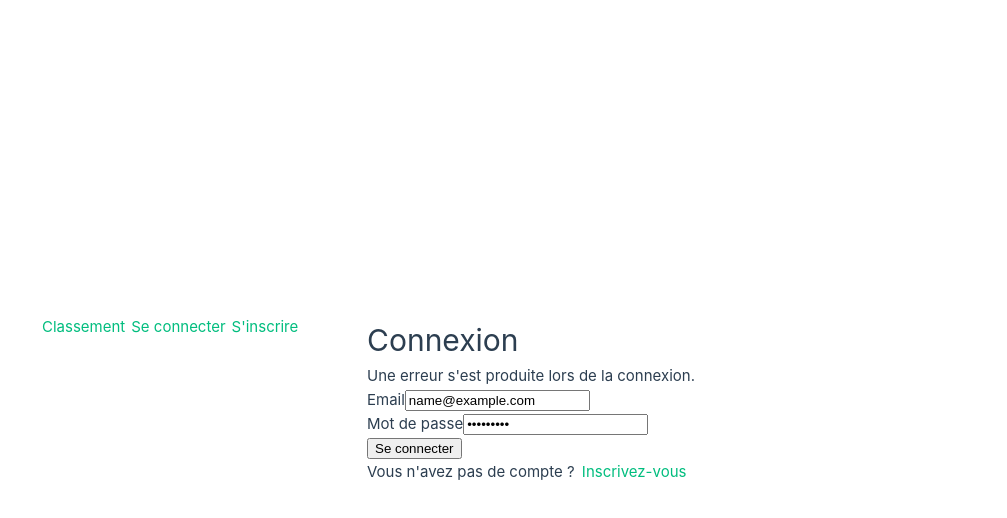
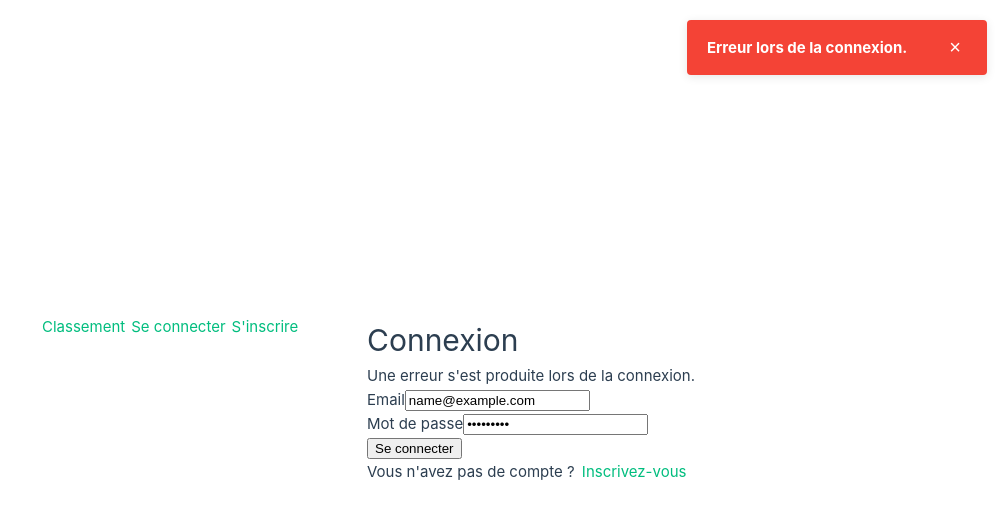
Before and after one commit to AstatePNG/metrolympiades, a Vue app: page /login in a window 1280 px wide. Both pictures are taken after typing "name@example.com", "Sample123" into the empty fields and a click on the button "Se connecter". Shown: the top 518 px of the page, without its empty margins (273-1280 px from the left). Built offline with nearby package versions, Linux system fonts and the light colour scheme; no server answers.

Commit message:
Affiche des messages lorsque que l'on s'inscrit ou se connecte

```diff
--- a/src/App.vue
+++ b/src/App.vue
@@ -1,6 +1,7 @@
 <script setup>
-import { computed,onMounted } from 'vue'
-import {useRouter } from 'vue-router'
+import { computed, onMounted } from 'vue'
+import { useRouter } from 'vue-router'
+import { notificationStore } from './stores/notification'
 
 const router = useRouter()
 const isAuthenticated = computed(() => !!localStorage.getItem('token'))
@@ -8,6 +9,7 @@ const isAuthenticated = computed(() => !!localStorage.getItem('token'))
 const logout = () => {
   localStorage.removeItem('token')
   localStorage.removeItem('user')
+  notificationStore.showNotification('Vous avez été déconnecté avec succès')
   router.push('/login')
 }
 
@@ -36,6 +38,12 @@ onMounted(() => {
       </span>
     </nav>
   </header>
+  <div v-if="notificationStore.show"
+       class="notification"
+       :class="notificationStore.type">
+    {{ notificationStore.message}}
+    <button class="close-btn" @click="notificationStore.hide">&times;</button>
+  </div>
 
   <main>
     <router-view />
@@ -47,9 +55,40 @@ header {
   line-height: 1.5;
 }
 
+.notification {
+  position: fixed;
+  top: 20px;
+  right: 20px;
+  padding: 15px 20px;
+  border-radius: 4px;
+  color: white;
+  font-weight: bold;
+  display: flex;
+  align-items: center;
+  justify-content: space-between;
+  min-width: 300px;
+  z-index: 1000;
+  box-shadow: 0 2px 10px rgba(0,0,0,0.1);
+}
+
+.success {
+  background-color: #4caf50;
+}
+
+.error {
+  background-color: #f44336;
+}
+
+.close-btn {
+  background: none;
+  border: none;
+  color: white;
+  font-size: 20px;
+  cursor: pointer;
+  margin-left: 10px;
+}
 
 @media (min-width: 1024px) {
-
   .logo {
     margin: 0 2rem 0 0;
   }
--- /dev/null
+++ b/src/stores/notification.js
@@ -0,0 +1,22 @@
+import { reactive } from 'vue'
+
+export const notificationStore = reactive({
+  message: '',
+  type: '', //message d'erreur ou de reussite
+  show: false,
+
+  showNotification(message, type = 'success') {
+    this.message = message
+    this.type = type
+    this.show = true
+
+   //retirer après 5s
+    setTimeout(() => {
+      this.hide()
+    }, 5000)
+  },
+
+  hide() {
+    this.show = false
+  }
+})
--- a/src/views/LoginView.js
+++ b/src/views/LoginView.js
@@ -1,6 +1,7 @@
 import { ref } from 'vue'
 import { useRouter } from 'vue-router'
 import { authService } from '@/services/api'
+import { notificationStore } from '@/stores/notification'
 
 export default function useLogin(){
   const router = useRouter()
@@ -22,16 +23,21 @@ export default function useLogin(){
       if (response.data.user){
         localStorage.setItem('user',JSON.stringify(response.data.user))
       }
+
+      notificationStore.showNotification('Connexion réussie !', 'success')
+
       //on verra vers quoi on redirige peut etre un tableau de bord
       router.push('/')
     } catch (error) {
       console.error('Erreur de connexion:', error)
 
-      if(error.response&& error.response.data && error.response.data.message) {
+      if(error.response && error.response.data && error.response.data.message) {
         errorMessage.value = error.response.data.message
+        notificationStore.showNotification(error.response.data.message,'error')
       }
       else {
         errorMessage.value = "Une erreur s'est produite lors de la connexion."
+        notificationStore.showNotification("Erreur lors de la connexion.",'error')
       }
     } finally {
       isLoading.value =false
--- a/src/views/RegisterView.js
+++ b/src/views/RegisterView.js
@@ -1,6 +1,7 @@
 import { ref } from 'vue'
 import { useRouter } from 'vue-router'
 import { authService } from '@/services/api'
+import { notificationStore} from '@/stores/notification'
 
 export default function useRegister(){
   const router = useRouter()
@@ -29,6 +30,7 @@ export default function useRegister(){
       if (response.data.user){
         localStorage.setItem('user', JSON.stringify(response.data.user))
       }
+      notificationStore.showNotification('Inscription réussie !', 'success')
 
       //on verra vers quoi on redirige peut etre un tableau de bord
       router.push('/')
@@ -38,9 +40,11 @@ export default function useRegister(){
 
       if (error.response &&error.response.data && error.response.data.message) {
         errorMessage.value = error.response.data.message
+        notificationStore.showNotification(error.response.data.message,'error')
       }
       else {
         errorMessage.value = "Une erreur s'est produite lors de l'inscription. Veuillez réessayer."
+        notificationStore.showNotification("Une erreur s'est produite lors de l'inscription.", 'error')
       }
     } finally{
       isLoading.value = false
```
